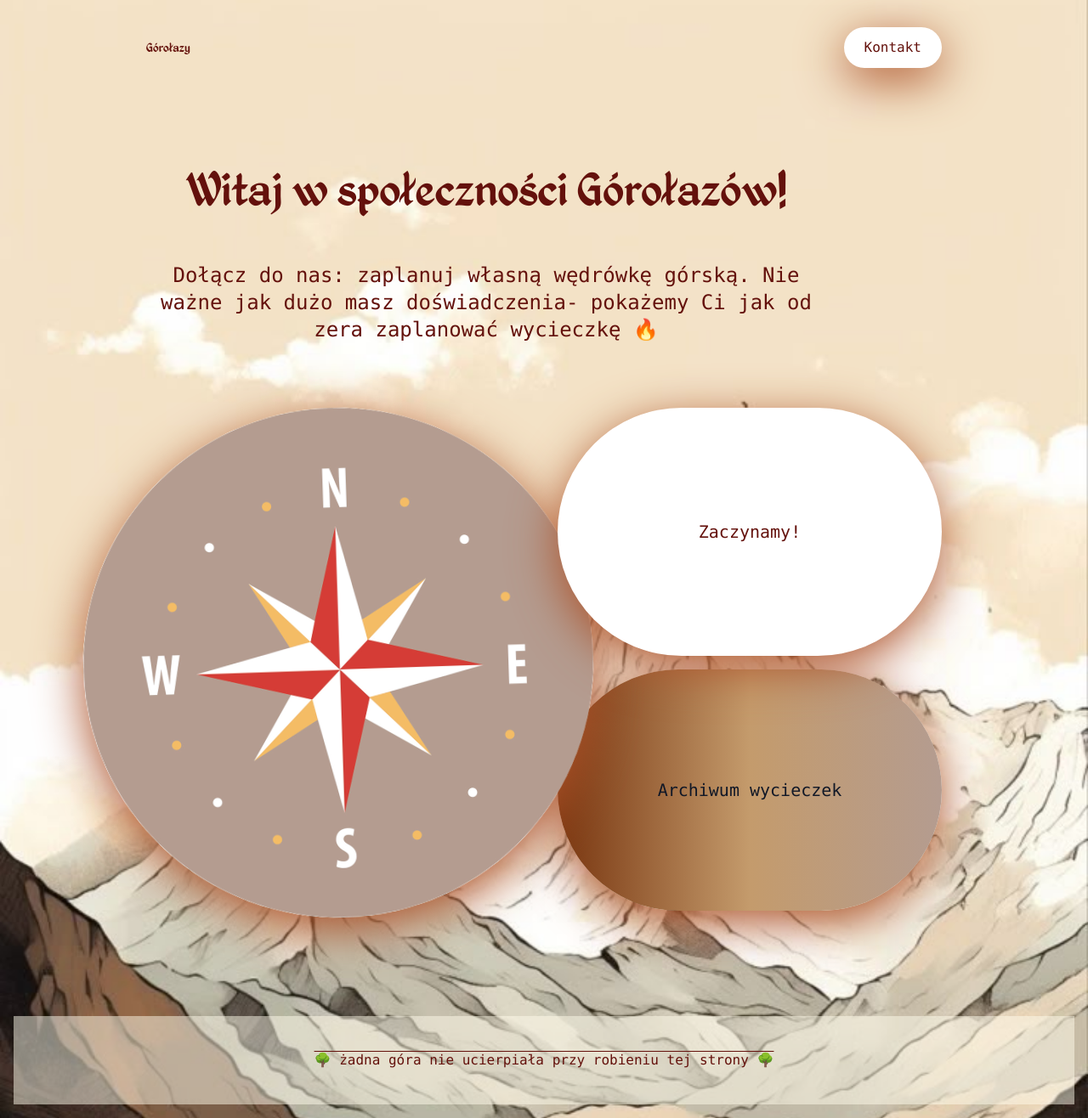
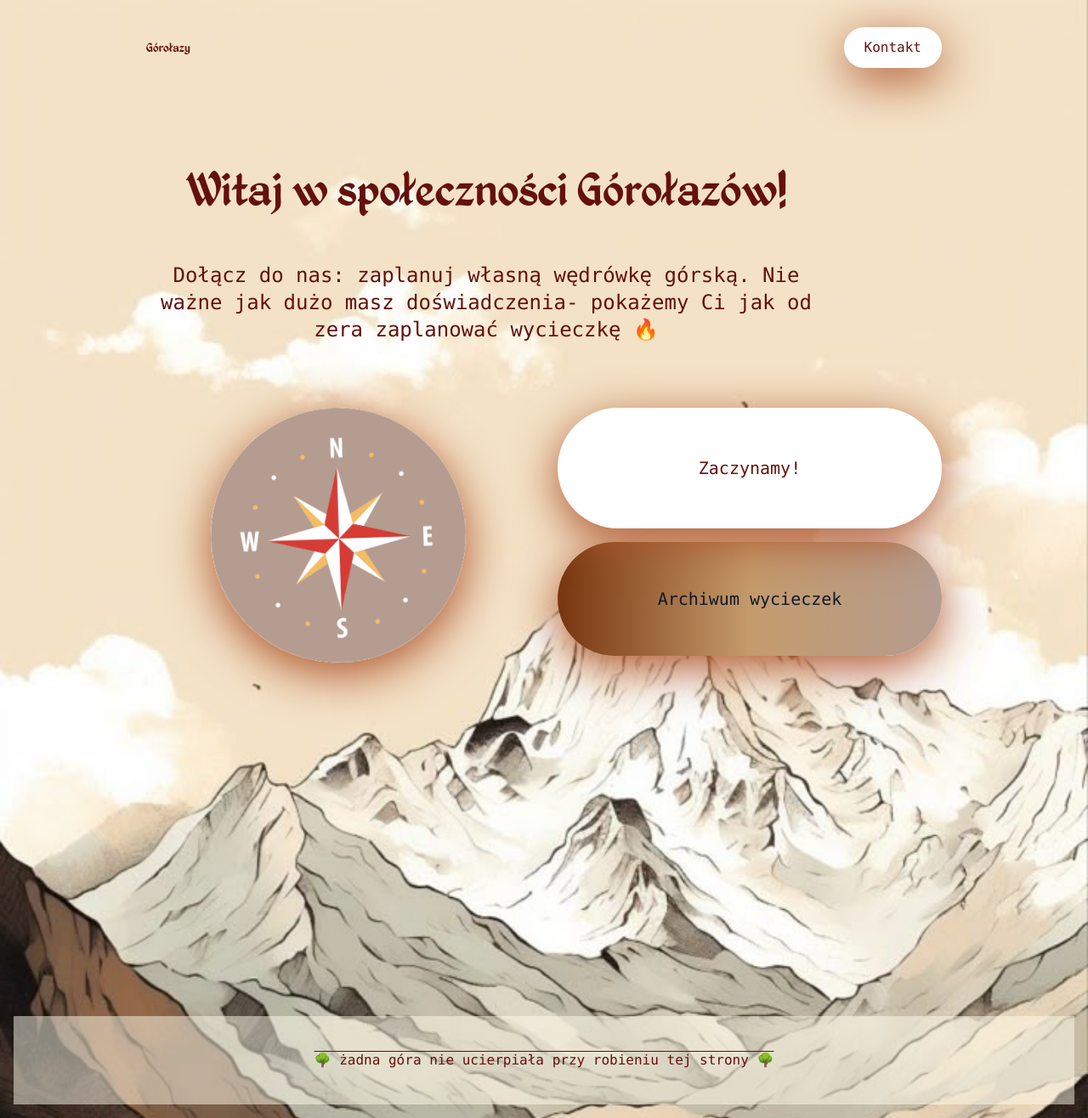
Before and after one commit to kama-pa-go/KGprojects, a Jekyll site: the page index.html, which Jekyll copies as it is, in a window 1280 px wide and 1316 px high. Shown: the whole window at 85% size. Built offline with Jekyll 4.4.1, drawn with Linux system fonts in a browser that asks for light colours.

Commit message:
Your commit message here

```diff
--- a/assets/output.css
+++ b/assets/output.css
@@ -521,11 +521,11 @@
   .w-screen {
     width: 100vw;
   }
-  .max-w-\[50px\] {
-    max-width: 50px;
-  }
   .max-w-\[100px\] {
     max-width: 100px;
+  }
+  .max-w-\[150px\] {
+    max-width: 150px;
   }
   .max-w-\[800px\] {
     max-width: 800px;
@@ -2069,14 +2069,14 @@
       grid-column: span 4 / span 4;
     }
   }
-  .sm\:max-w-\[0px\] {
+  .sm\:max-w-\[00px\] {
     @media (width >= 40rem) {
-      max-width: 0px;
-    }
-  }
-  .sm\:max-w-\[100px\] {
+      max-width: 00px;
+    }
+  }
+  .sm\:max-w-\[200px\] {
     @media (width >= 40rem) {
-      max-width: 100px;
+      max-width: 200px;
     }
   }
   .sm\:max-w-\[300px\] {
--- a/index.html
+++ b/index.html
@@ -52,7 +52,7 @@
 
   <div class="grid grid-cols-1 justify-content: space-around justify-items-center sm:grid-cols-2 gap-4 sm:gap-8 py-5">
 
-  <div><img src="assets/images/kompas.jpg" alt="kompas" class="rounded-full orangeShadow animate-wiggle max-w-[100px] sm:max-w-[300px] md:max-w-[600px]"></div>
+  <div><img src="assets/images/kompas.jpg" alt="kompas" class="rounded-full orangeShadow animate-wiggle max-w-[150px] sm:max-w-[200px] md:max-w-[300px]"></div>
 
   <div class="grid w-full grid-rows-2 gap-4">
         <button class="w-full px-6 lightShadow py-3 sm:px-10 dm:px-15 sm:py-4 cursor-pointer rounded-full bg-white orangeShadow"
```
Also changed, not shown: _layouts/default1.html (+7 -5 lines).
